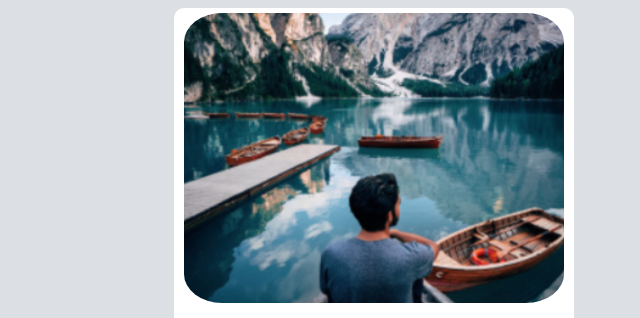
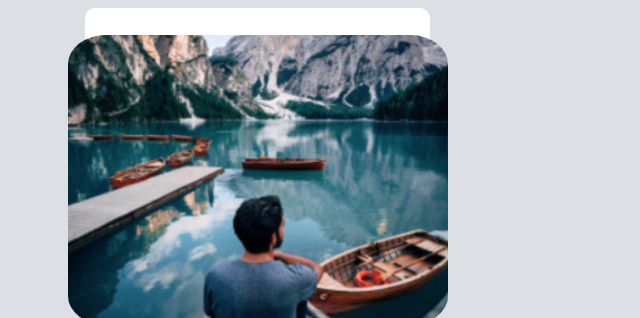
Before and after one commit to OlibhiaGhosh/Web_Dev_Project1.0, a plain HTML site: page Challenge1/index.html in a window 1280 px wide. Shown: the top 318 px of the page, without its empty margins (384-1024 px from the left). Drawn offline with Linux system fonts and the light colour scheme.

Commit message:
Changed position of items

```diff
--- a/Challenge1/style.css
+++ b/Challenge1/style.css
@@ -2,10 +2,10 @@ html{
     background-color: rgba(198, 205, 211, 0.603);
 }
 .main{
-    width: 400px;
-    height:600px;
+    width: 27vw;
+    height:84vh;
     background-color: rgb(255, 255, 255);
-    margin-left: 550px;
+    margin-left: 36vw;
     border-radius: 10px;
     display:flex ;
     flex-direction: column;
```
